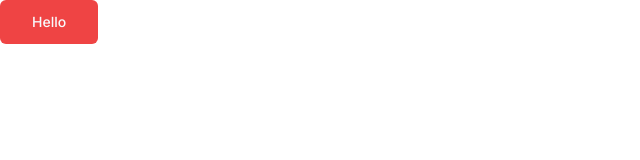
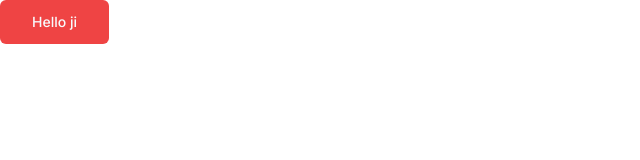
Before and after one commit to CrossStack-Q/Next_Miro_2024, a Next.js app: page / in a window 1280 px wide. Shown: the top 160 px of the page, without its empty margins (0-640 px from the left). Built offline with nearby package versions, Linux system fonts and the light colour scheme.

Commit message:
Auth Done

```diff
--- a/app/page.tsx
+++ b/app/page.tsx
@@ -5,7 +5,7 @@ export default function Home() {
   return (
     <main>
       <Button variant={"destructive"} size={"lg"}>
-        Hello
+        Hello ji
       </Button>
     </main>
   );
```
